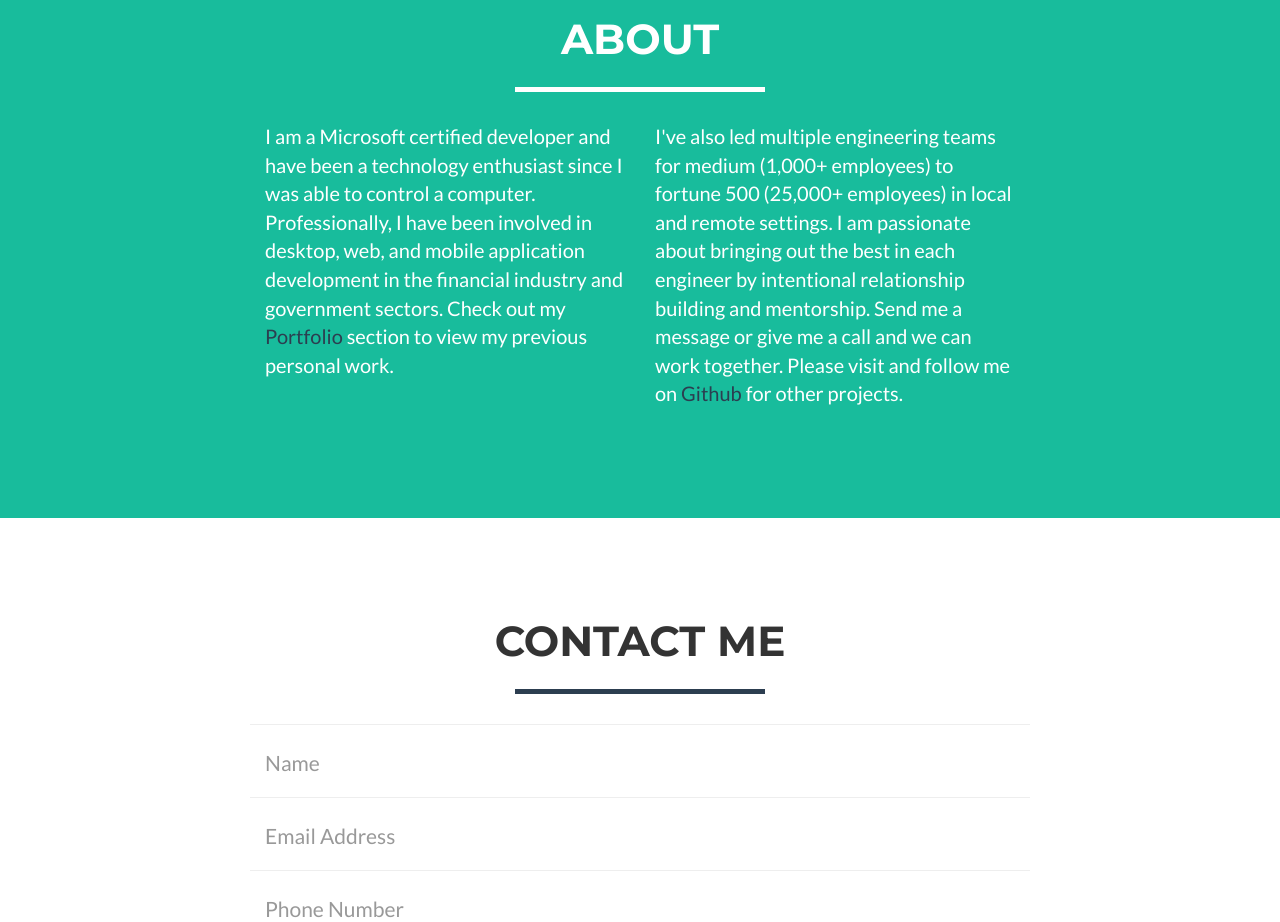
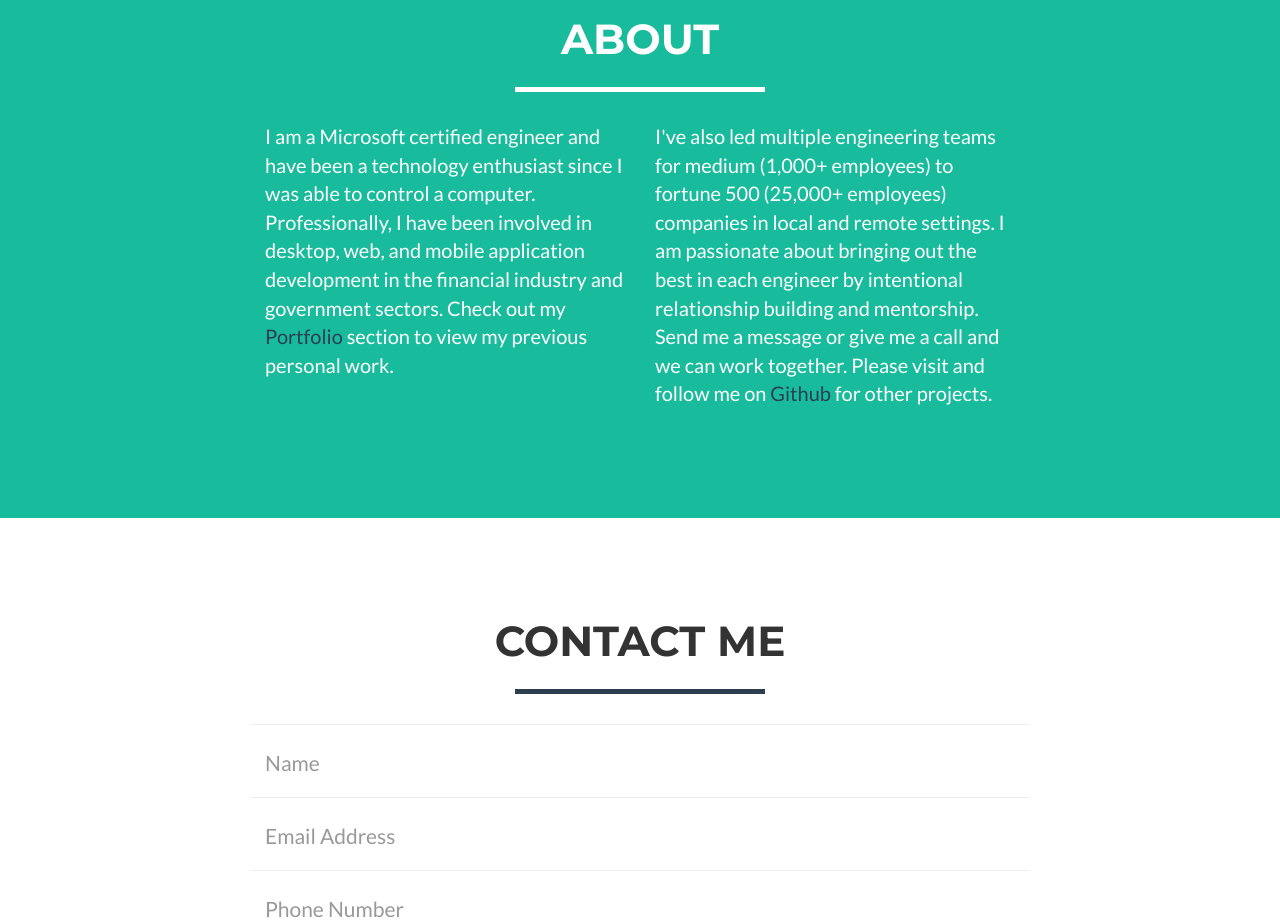
Before and after one commit to MatthewRamsey/matthewramsey.tech, a website: page index.html in a window 1280 px wide. Shown: the part 1760-2682 px from the top of the page. Drawn offline with nearby package versions, Linux system fonts and the light colour scheme.

Commit message:
Update index.html

```diff
--- a/index.html
+++ b/index.html
@@ -167,10 +167,10 @@
             </div>
             <div class="row">
                 <div class="col-lg-4 col-lg-offset-2">
-                    <p>I am a Microsoft certified developer and have been a technology enthusiast since I was able to control a computer. Professionally, I have been involved in desktop, web, and mobile application development in the financial industry and government sectors. Check out my <a href="#portfolio" class="aboutdarklink">Portfolio</a> section to view my previous personal work.</p>
+                    <p>I am a Microsoft certified engineer and have been a technology enthusiast since I was able to control a computer. Professionally, I have been involved in desktop, web, and mobile application development in the financial industry and government sectors. Check out my <a href="#portfolio" class="aboutdarklink">Portfolio</a> section to view my previous personal work.</p>
                 </div>
                 <div class="col-lg-4">
-                    <p>I've also led multiple engineering teams for medium (1,000+ employees) to fortune 500 (25,000+ employees) in local and remote settings. I am passionate about bringing out the best in each engineer by intentional relationship building and mentorship. Send me a message or give me a call and we can work together. Please visit and follow me on <a href="https://github.com/MatthewRamsey" class="aboutdarklink">Github</a> for other projects.</p>
+                    <p>I've also led multiple engineering teams for medium (1,000+ employees) to fortune 500 (25,000+ employees) companies in local and remote settings. I am passionate about bringing out the best in each engineer by intentional relationship building and mentorship. Send me a message or give me a call and we can work together. Please visit and follow me on <a href="https://github.com/MatthewRamsey" class="aboutdarklink">Github</a> for other projects.</p>
                 </div>
             </div>
         </div>
```
